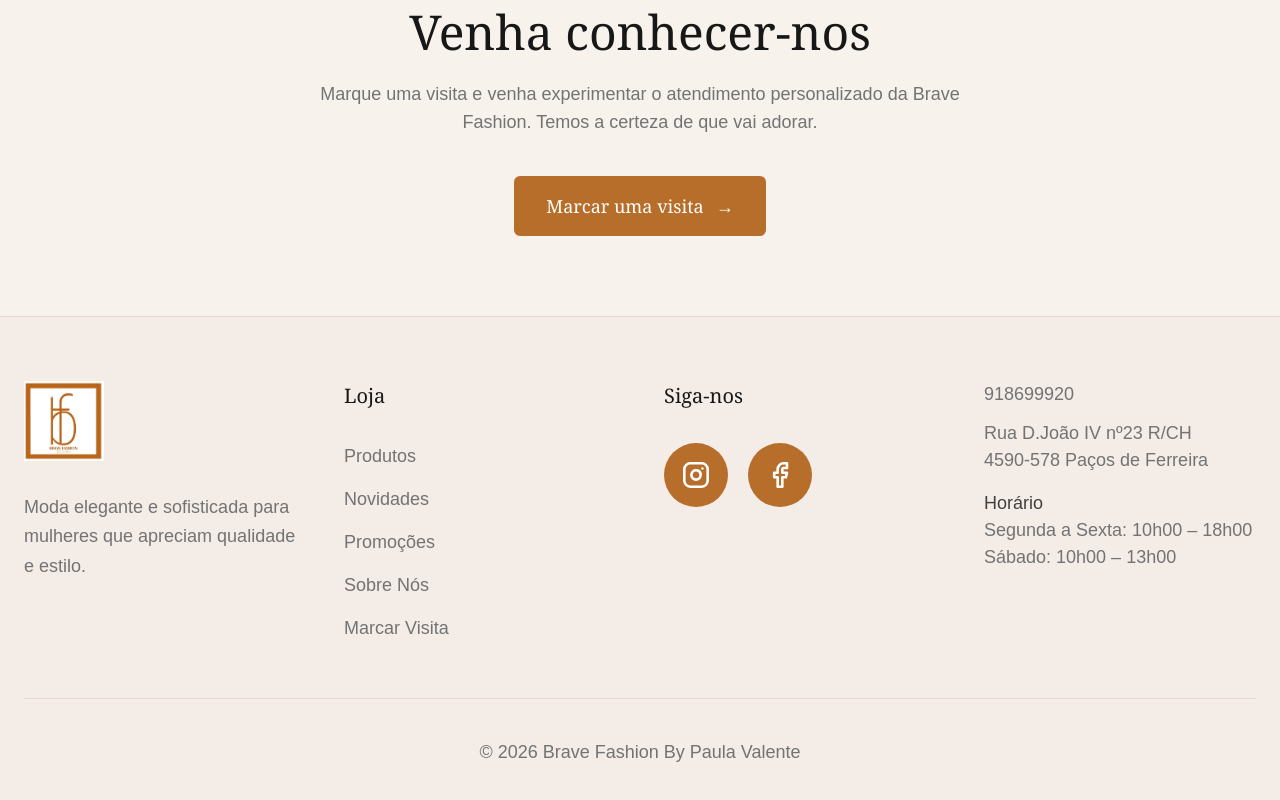
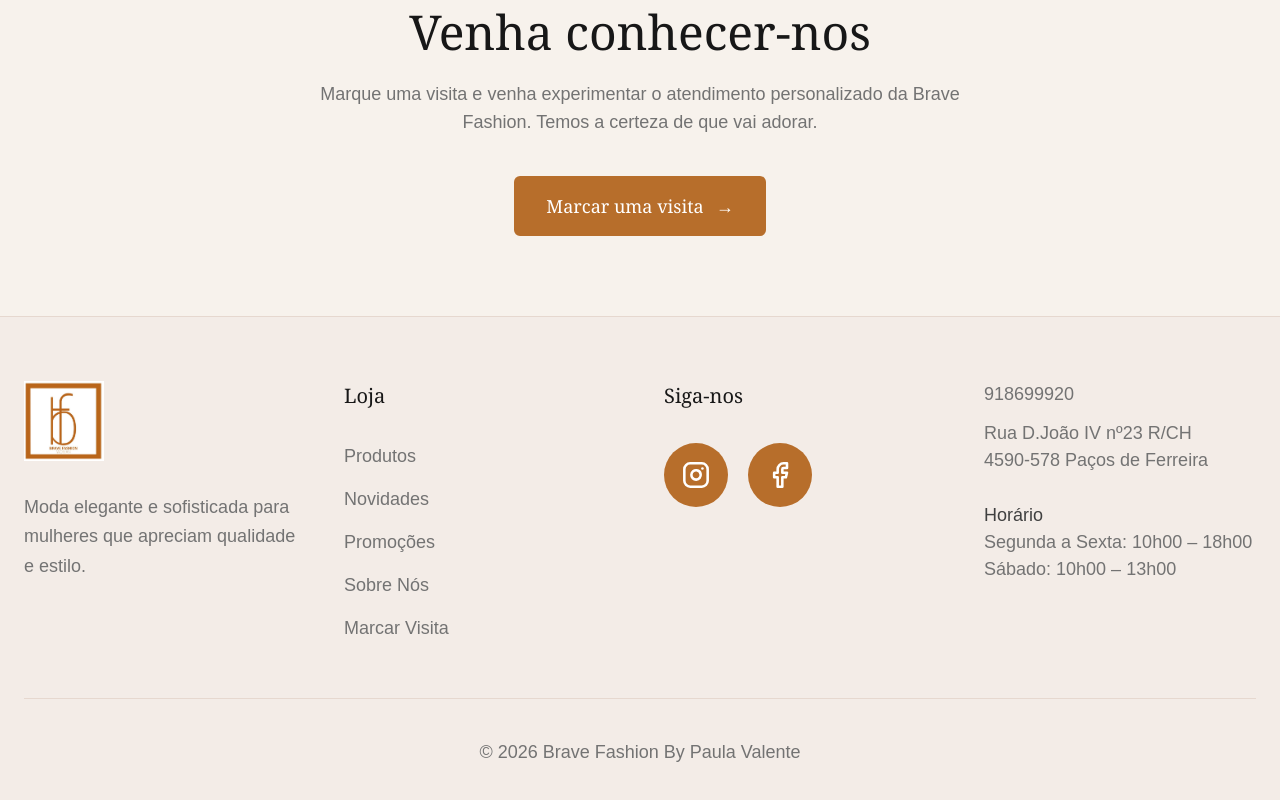
Before and after one commit to liac1983/Brave-Fashion, a Next.js app in the folder brave-fashion-store/: page /sobre-nos in a window 1280 px wide. Shown: the part 2355-3155 px from the top of the page. Built offline with nearby package versions, Linux system fonts and the light colour scheme; no server answers.

Commit message:
Add spacing between address and hours in footer

```diff
--- a/brave-fashion-store/components/layout/footer.tsx
+++ b/brave-fashion-store/components/layout/footer.tsx
@@ -121,7 +121,7 @@ export default function Footer() {
           <div className="space-y-3 text-[16px] text-neutral-500 md:text-[18px]">
             <p>918699920</p>
             <p>Rua D.João IV nº23 R/CH<br />4590-578 Paços de Ferreira</p>
-            <div className="pt-1">
+            <div className="pt-4">
               <p className="font-medium text-neutral-700">Horário</p>
               <p>Segunda a Sexta: 10h00 – 18h00</p>
               <p>Sábado: 10h00 – 13h00</p>
```
